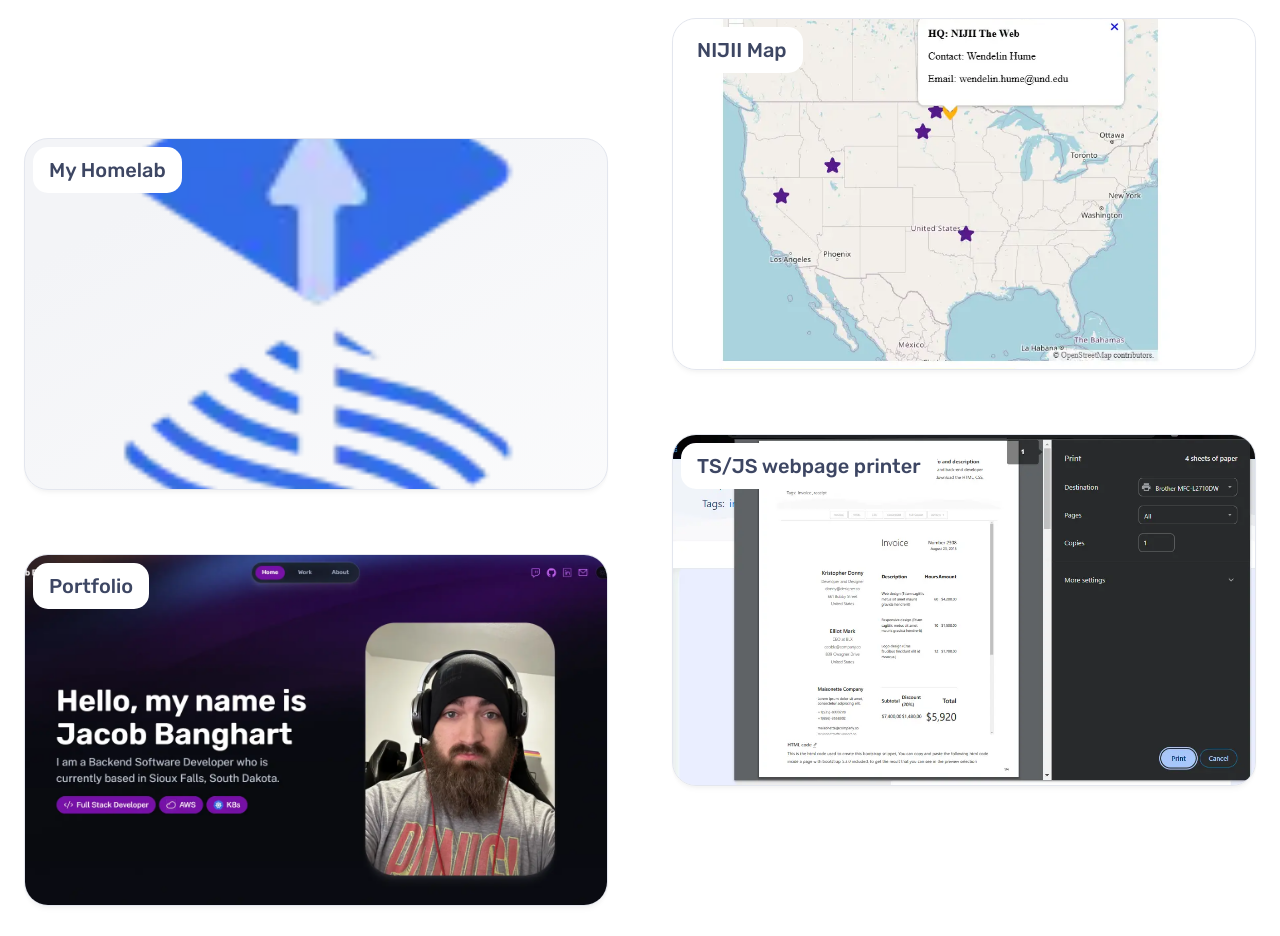
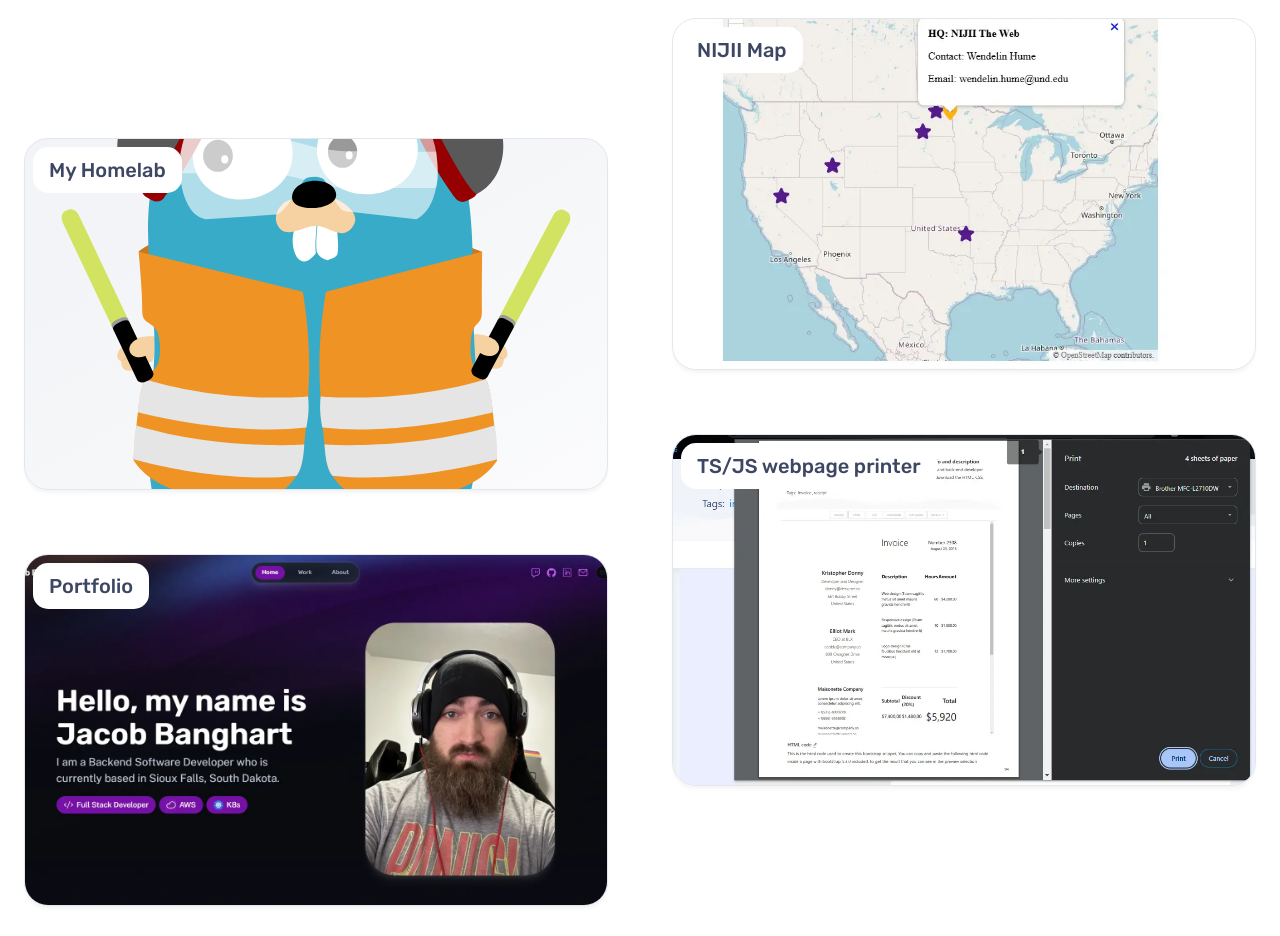
Before and after one commit to JacobBanghart/astro-portfolio, an Astro site: page / in a window 1280 px wide. Shown: the part 1520-2456 px from the top of the page. Built offline with nearby package versions, Linux system fonts and the light colour scheme; Astro itself is replaced by a stand-in of ours.

Commit message:
fix: pic for homelab was low quality

```diff
--- a/src/content/work/Flux.md
+++ b/src/content/work/Homelab.md
@@ -1,7 +1,7 @@
 ---
 title: My Homelab
 publishDate: 2025-01-01 00:00:00
-img: /assets/flux-icon.webp
+img: /assets/traefik-gopher.svg
 img_alt: The flux logo
 description: |
   How did we get here and what is it I am running
```
Also changed, not shown: public/assets/flux-icon.webp (deleted), public/assets/traefik-gopher.svg (added).
